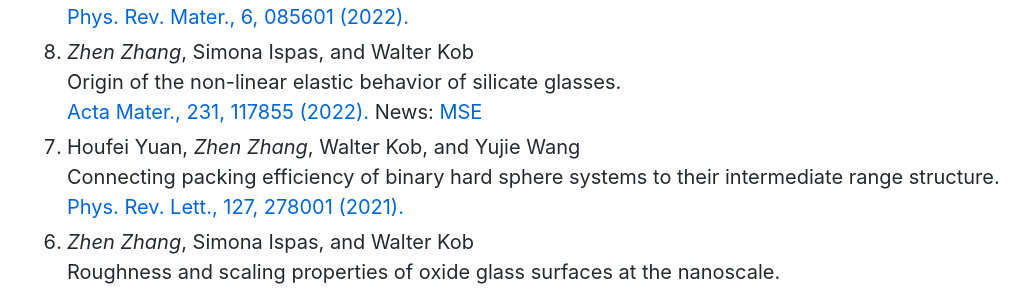
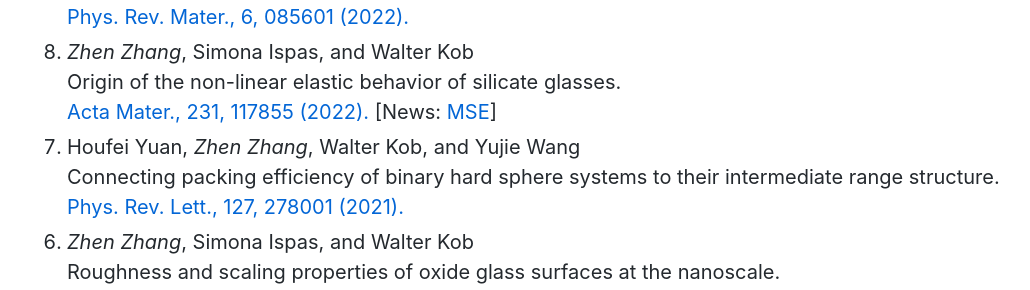
Before and after one commit to zhenzhang1991/zhenzhang1991.github.io, a Jekyll site: the page built from index.md, in a window 1280 px wide and 900 px high, scrolled down 5784 px. Shown: the part 160-450 px from the top of the window, without its empty margins (123-1153 px from the left). Built offline with Jekyll 4.4.1, drawn with Linux system fonts in a browser that asks for light colours; Markdown is read by kramdown in place of the engine named in the settings; comment, search, counter and statistics services are not loaded.

```diff
--- a/index.md
+++ b/index.md
@@ -117,7 +117,7 @@ Publication for more details:
    [Phys. Rev. Mater., 6, 085601 (2022).](https://doi.org/10.1103/PhysRevMaterials.6.085601)
 0. *Zhen Zhang*, Simona Ispas, and Walter Kob <br>
    Origin of the non-linear elastic behavior of silicate glasses. <br>
-   [Acta Mater., 231, 117855 (2022).](https://doi.org/10.1016/j.actamat.2022.117855) News: [MSE](https://mp.weixin.qq.com/s/kmkXOZsHK5hV2Nso0SdtVA)
+   [Acta Mater., 231, 117855 (2022).](https://doi.org/10.1016/j.actamat.2022.117855) [News: [MSE](https://mp.weixin.qq.com/s/kmkXOZsHK5hV2Nso0SdtVA)]
 0. Houfei Yuan, *Zhen Zhang*, Walter Kob, and Yujie Wang <br>
    Connecting packing efficiency of binary hard sphere systems to their intermediate range structure. <br>
    [Phys. Rev. Lett., 127, 278001 (2021).](https://doi.org/10.1103/PhysRevLett.127.278001)
```
